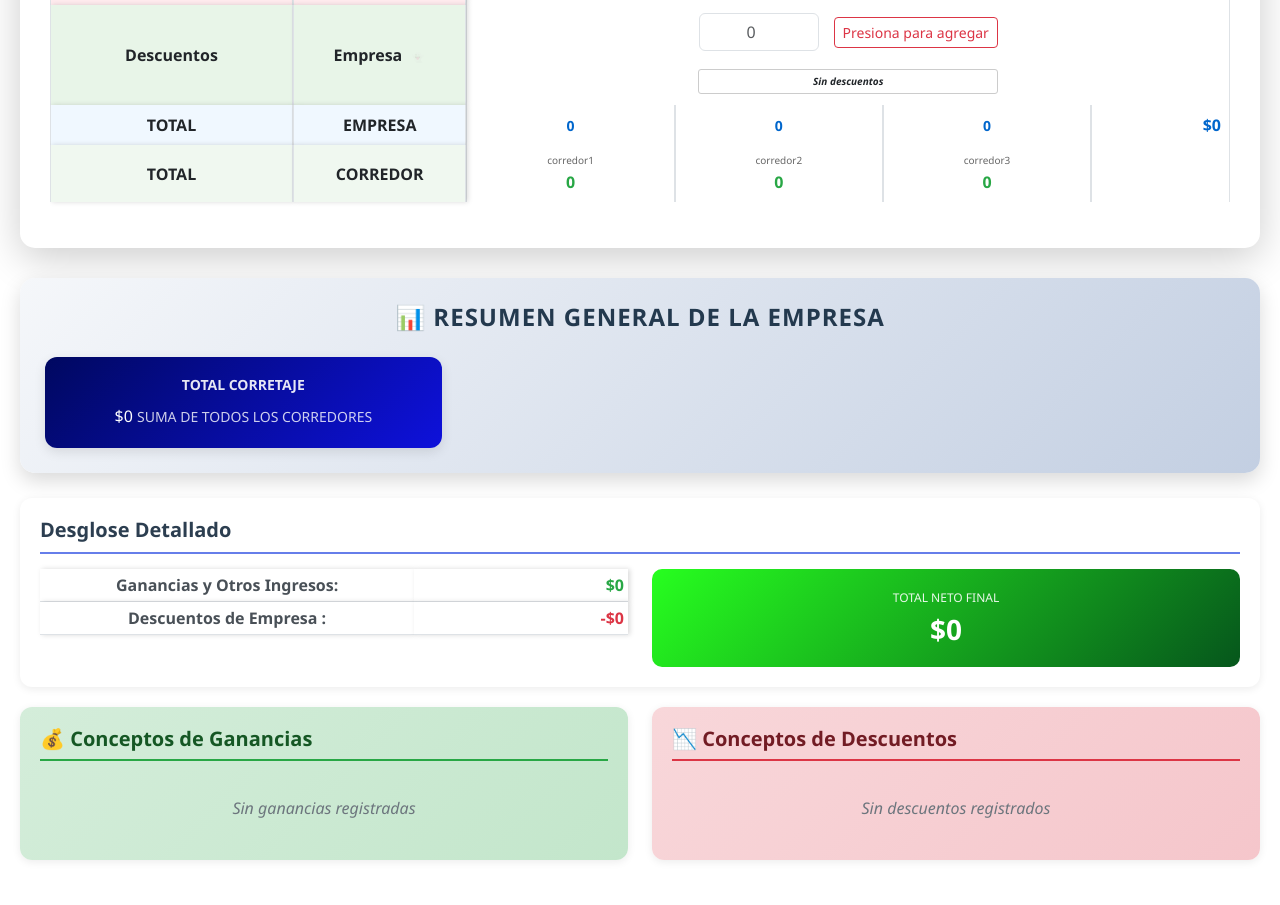
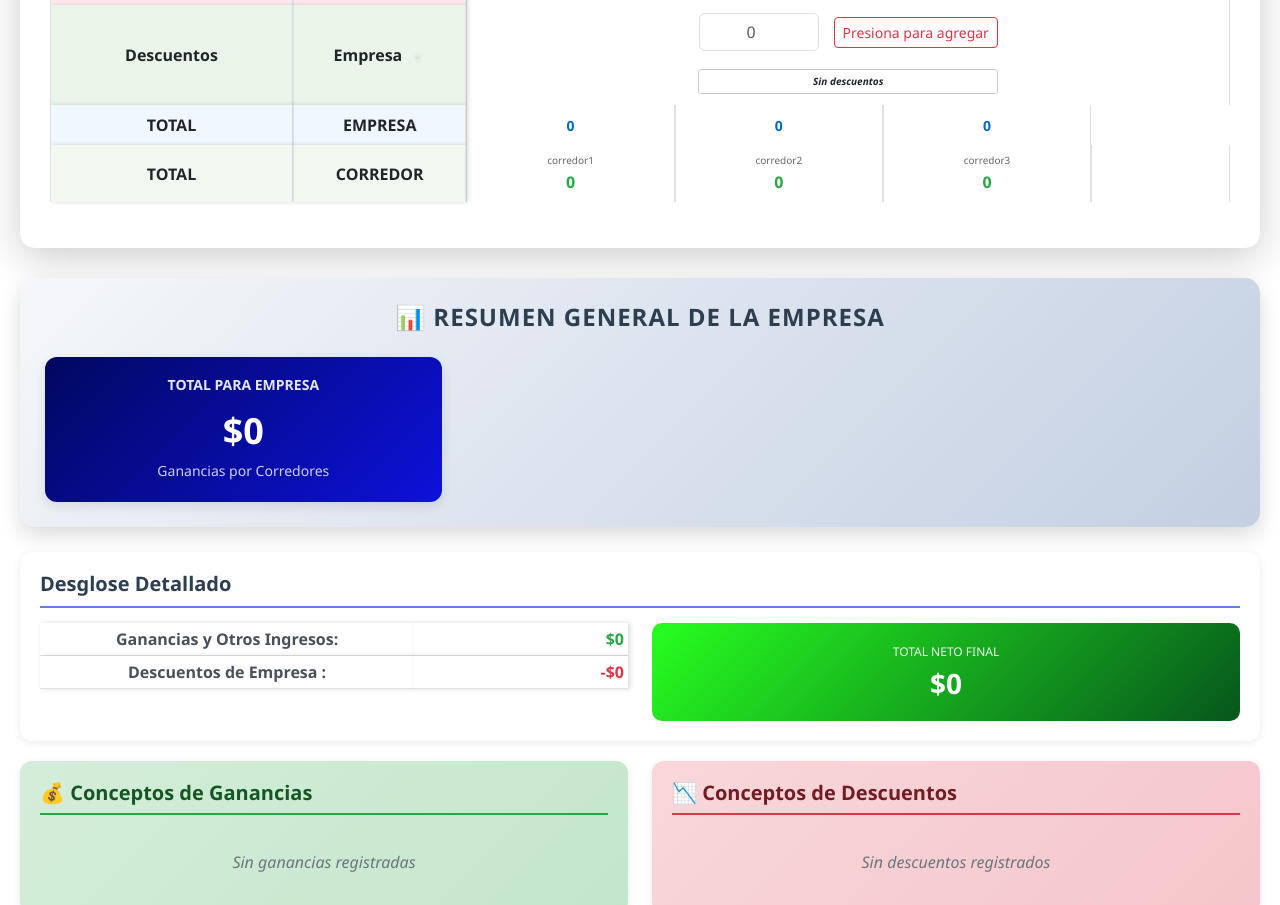
Before and after one commit to ManSolisM/Gallos, a plain HTML site: page index.html in a window 1280 px wide. Shown: the part 2231-3136 px from the top of the page. Before the commit the page ends 3111 px from the top, so only its background shows below. Drawn offline with nearby package versions, Linux system fonts and the light colour scheme.

Commit message:
Update index.html

```diff
--- a/index.html
+++ b/index.html
@@ -668,7 +668,7 @@ tfoot td {
             <td id="total-empresa-individual1" style="font-size: 14px; color: #0066cc;"><strong>0</strong></td>
             <td id="total-empresa-individual2" style="font-size: 14px; color: #0066cc;"><strong>0</strong></td>
             <td id="total-empresa-individual3" style="font-size: 14px; color: #0066cc;"><strong>0</strong></td>
-            <td id="resumen-ganancias-corredores" style="text-align: right; color: #0066cc; font-weight: 600;">$0</td>
+            <!-- <td id="resumen-ganancias-corredores" style="text-align: right; color: #0066cc; font-weight: 600;">$0</td> -->
           </tr>
           <tr style="background-color: #f0f8f0 !important; border-top: 2px solid #28a745;">
             <td><strong>TOTAL</strong></td>
@@ -702,17 +702,21 @@ tfoot td {
 
     <!-- SECCIÓN DE RESUMEN -->
     <div class="resumen-section" style="margin-top: 30px; padding: 25px; background: linear-gradient(135deg, #f5f7fa 0%, #c3cfe2 100%); border-radius: 15px; box-shadow: 0 8px 20px rgba(0,0,0,0.15);">
-      <h4 style="text-align: center; color: #23394e; font-weight: 700; margin-bottom: 25px; text-transform: uppercase; letter-spacing: 1px;">
+      <h4 style="text-align: center; color: #2c3e50; font-weight: 700; margin-bottom: 25px; text-transform: uppercase; letter-spacing: 1px;">
         📊 Resumen General de la Empresa
       </h4>
-      <div class="col-md-4">
+
+
+      <!-- ganacias por corredores -->
+        <div class="col-md-4">
           <div class="card-resumen" style="background: linear-gradient(135deg, #000860 0%, #0e11db 100%); padding: 20px; border-radius: 12px; box-shadow: 0 4px 12px rgba(0,0,0,0.1); text-align: center; color: white;">
-            <h5 style="font-size: 14px; font-weight: 600; margin-bottom: 10px; opacity: 0.9;">TOTAL CORRETAJE</h5>
-            <td id="resumen-ganancias-corredores" style="text-align: right; color: #0066cc; font-weight: 600;">$0</td>
-            <small style="opacity: 0.8;">SUMA DE TODOS LOS CORREDORES</small>
+            <h5 style="font-size: 14px; font-weight: 600; margin-bottom: 10px; opacity: 0.9;">TOTAL PARA EMPRESA</h5>
+            <p id="resumen-ganancias-corredores" style="font-size: 36px; font-weight: 700; margin: 0;">$0</p>
+            <small style="opacity: 0.8;">Ganancias por Corredores</small>
           </div>
         </div>
       </div>
+
 
       <!-- Desglose detallado -->
       <div style="margin-top: 25px; padding: 20px; background: white; border-radius: 12px; box-shadow: 0 2px 8px rgba(0,0,0,0.08);">
@@ -723,7 +727,10 @@ tfoot td {
           <div class="col-md-6">
             <table class="table table-sm" style="margin: 0;">
               <tbody>
-
+                <!-- <tr>
+                  <td style="font-weight: 600; color: #495057;">Ganancias de Corredores:</td>
+                  <td id="resumen-ganancias-corredores" style="text-align: right; color: #0066cc; font-weight: 600;">$0</td>
+                </tr> -->
                 <tr>
                   <td style="font-weight: 600; color: #495057;">Ganancias y Otros Ingresos:</td>
                   <td id="resumen-ganancias-adicionales" style="text-align: right; color: #28a745; font-weight: 600;">$0</td>
```
